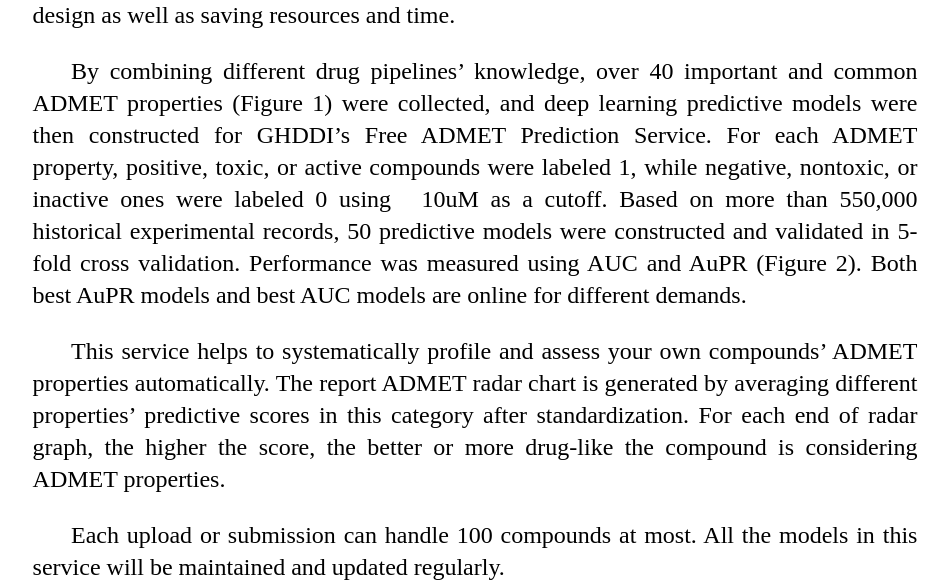
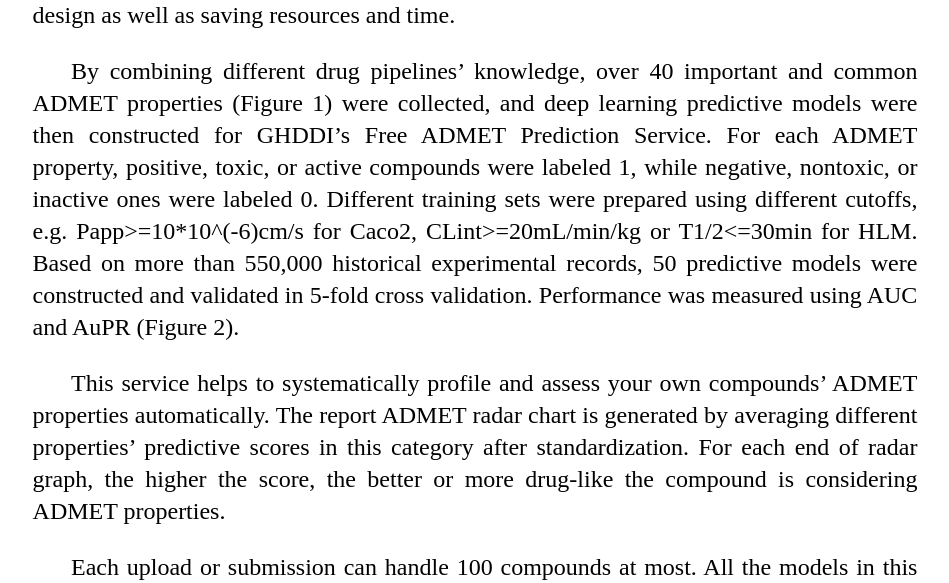
Before and after one commit to wxy0810500/deep_molecule_engine_client, a Django app: page /admet/ in a window 1280 px wide. Shown: the part 2060-2643 px from the top of the page, without its empty margins (165-1114 px from the left). Run offline with Django 3.2, Linux system fonts and the light colour scheme; parts of the project's set-up code (start-up, migrations or seed data) failed here and were passed over.

Commit message:
update document in index.html

```diff
--- a/templates/index.html
+++ b/templates/index.html
@@ -39,7 +39,7 @@ Each query can handle 100 compounds at most.</p>
     <img class="" src="{% static "imgs/fig1.jpg" %}" width="100%">
     <div class="caption">Fig 1. ADMET properties coverage with abbreviations and categories</div>
     <p class="doc">ADMET, i.e. Absorption, Distribution, Metabolism, Excretion and Toxicity, is one of the important domains in drug research & development pipelines. Drug candidates have to be systematically optimized by balancing multiple key ADMET properties. Computational predicting ADMET properties makes it possible to assess ADMET properties virtually and early in drug pipelines, helping to speed up the optimization process by better experimental design as well as saving resources and time.</p>
-    <p class="doc">By combining different drug pipelines’ knowledge, over 40 important and common ADMET properties (Figure 1) were collected, and deep learning predictive models were then constructed for GHDDI’s Free ADMET Prediction Service. For each ADMET property, positive, toxic, or active compounds were labeled 1, while negative, nontoxic, or inactive ones were labeled 0 using 10uM as a cutoff. Based on more than 550,000 historical experimental records, 50 predictive models were constructed and validated in 5-fold cross validation. Performance was measured using AUC and AuPR (Figure 2). Both best AuPR models and best AUC models are online for different demands.</p>
+    <p class="doc">By combining different drug pipelines’ knowledge, over 40 important and common ADMET properties (Figure 1) were collected, and deep learning predictive models were then constructed for GHDDI’s Free ADMET Prediction Service. For each ADMET property, positive, toxic, or active compounds were labeled 1, while negative, nontoxic, or inactive ones were labeled 0. Different training sets were prepared using different cutoffs, e.g. Papp>=10*10^(-6)cm/s for Caco2, CLint>=20mL/min/kg or T1/2<=30min for HLM. Based on more than 550,000 historical experimental records, 50 predictive models were constructed and validated in 5-fold cross validation. Performance was measured using AUC and AuPR (Figure 2).</p>
     <p class="doc">This service helps to systematically profile and assess your own compounds’ ADMET properties automatically. The report ADMET radar chart is generated by averaging different properties’ predictive scores in this category after standardization. For each end of radar graph, the higher the score, the better or more drug-like the compound is considering ADMET properties.</p>
     <p class="doc">Each upload or submission can handle 100 compounds at most. All the models in this service will be maintained and updated regularly.</p>
 {#    {% load static %}#}
```
